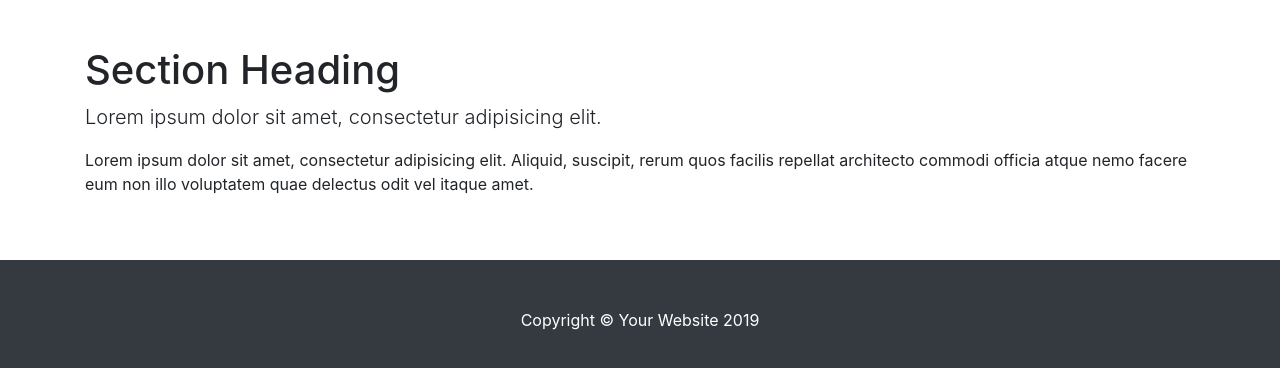
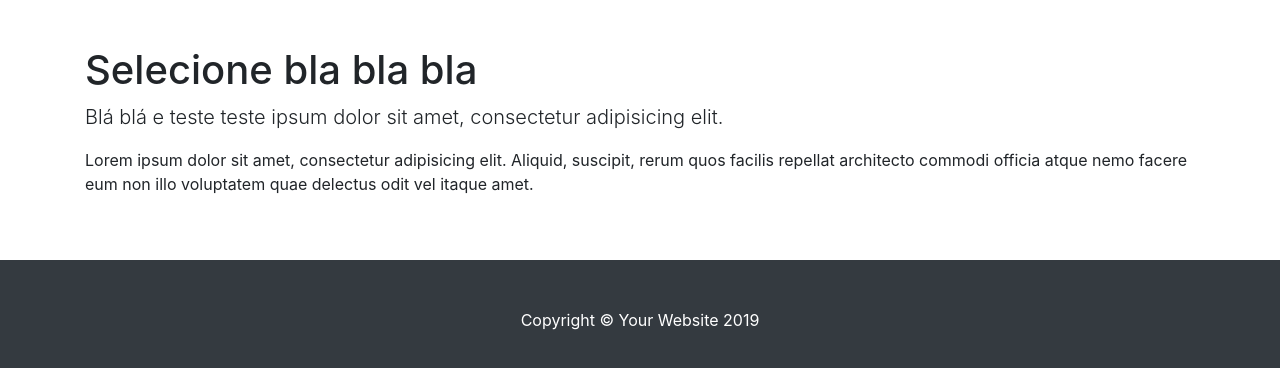
Before and after one commit to FlavioCamello/Site_Ikecode, a website: page index.html in a window 1280 px wide. Shown: the part 912-1280 px from the top of the page. Drawn offline with Linux system fonts and the light colour scheme.

Commit message:
Update index.html

```diff
--- a/index.html
+++ b/index.html
@@ -71,8 +71,8 @@
   <!-- Content section -->
   <section class="py-5">
     <div class="container">
-      <h1>Section Heading</h1>
-      <p class="lead">Lorem ipsum dolor sit amet, consectetur adipisicing elit.</p>
+      <h1>Selecione bla bla bla</h1>
+      <p class="lead">Blá blá e teste teste  ipsum dolor sit amet, consectetur adipisicing elit.</p>
       <p>Lorem ipsum dolor sit amet, consectetur adipisicing elit. Aliquid, suscipit, rerum quos facilis repellat architecto commodi officia atque nemo facere eum non illo voluptatem quae delectus odit vel itaque amet.</p>
     </div>
   </section>
```
